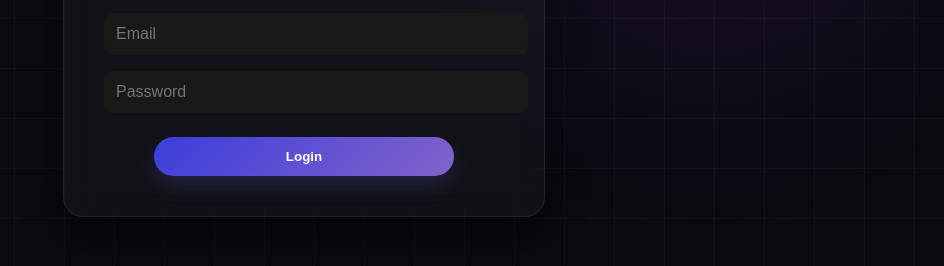
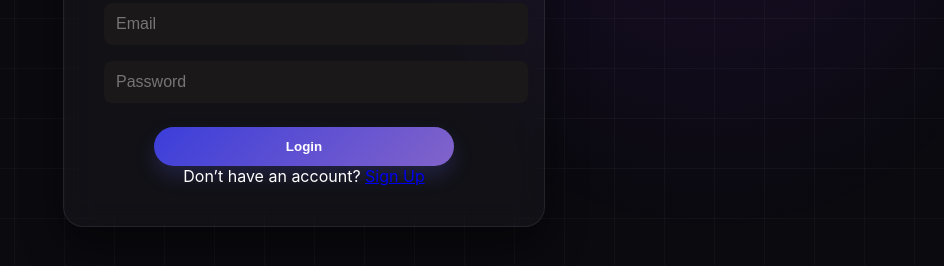
Before and after one commit to saishreeanand05/MiniProject, a website: page frontend/login.html in a window 1280 px wide. Shown: the part 382-648 px from the top of the page, without its empty margins (336-1280 px from the left). Drawn offline with Linux system fonts and the light colour scheme.

Commit message:
Add redirect to signup

```diff
--- a/frontend/login.html
+++ b/frontend/login.html
@@ -17,12 +17,15 @@
       <input type="email" id="email" placeholder="Email" required />
       <input type="password" id="password" placeholder="Password" required />
       <button type="submit">Login</button>
+      </button>
+      <div class="signup-link">
 
+      Don’t have an account? <a href="signup.html">Sign Up</a>
+    </div>
 
-
-      </button>
     </form>
   </div>
+
 
   <script src="login.js"></script>
 </body>
```
